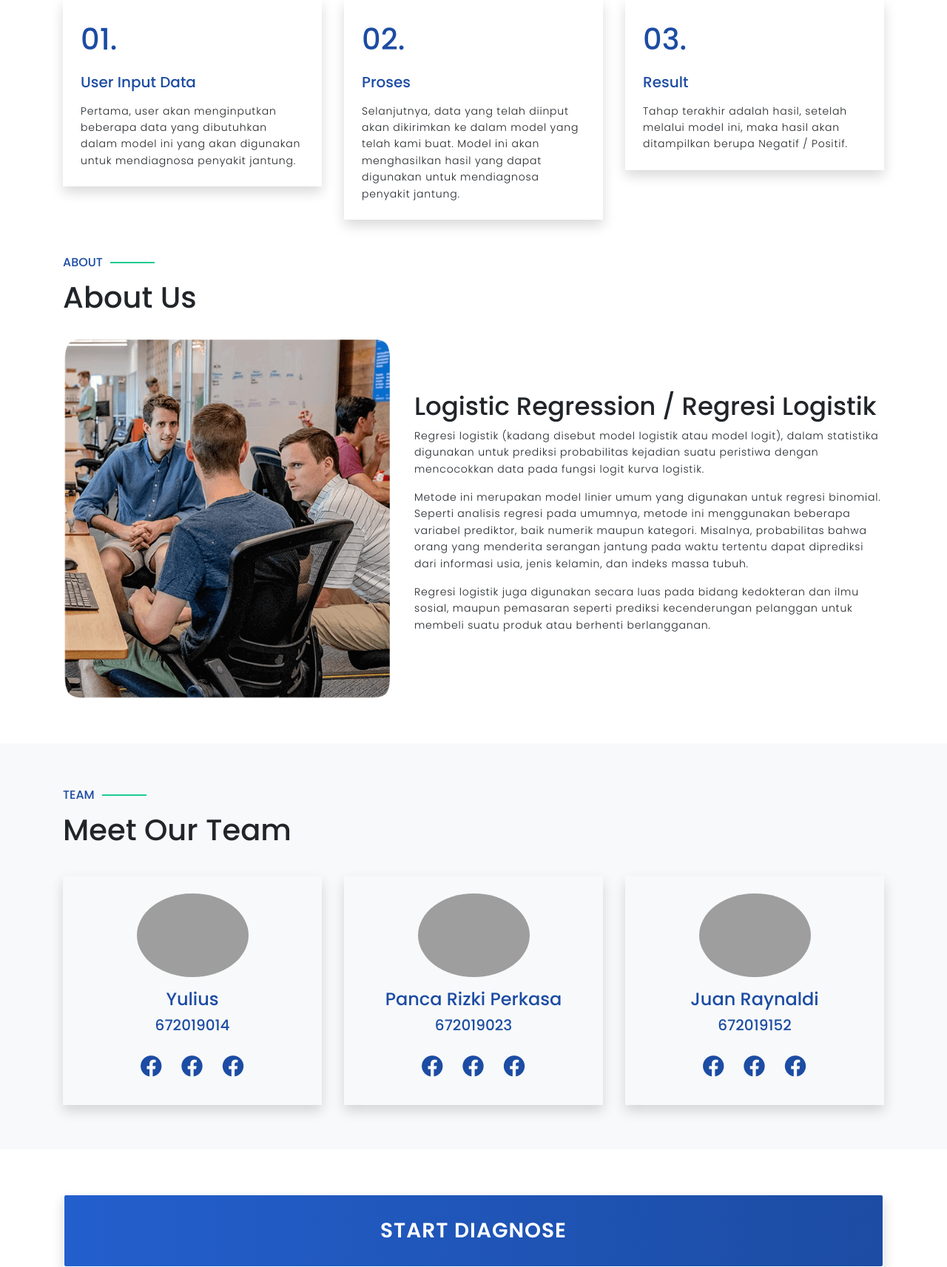
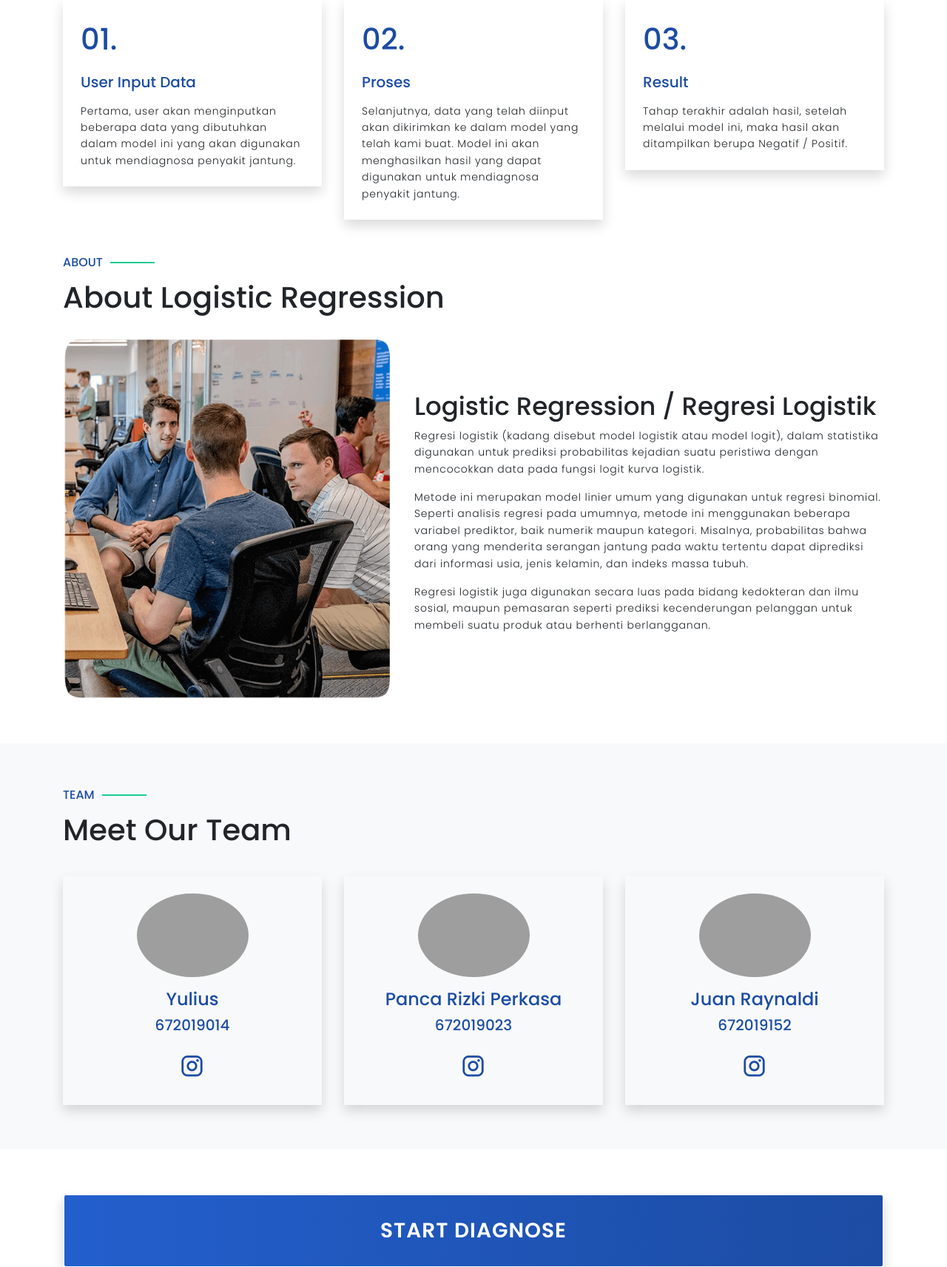
Before and after one commit to yuliusius1/heart_disease_prediction_using_flask, a Flask app: page / in a window 1280 px wide. Shown: the part 863-2576 px from the top of the page at 74% size. Run offline with Flask 2, Linux system fonts and the light colour scheme; parts of the project's set-up code (start-up, migrations or seed data) failed here and were passed over; some libraries are stand-ins or nearby versions; grey boxes are pictures that could not be loaded.

Commit message:
TR 672019014 - 672019023 - 672019152

```diff
--- a/app.py
+++ b/app.py
@@ -11,11 +11,12 @@ app = Flask(__name__)
 model_file = open('model.pkl', 'rb')
 model = pickle.load(model_file, encoding='bytes')
 
-def count_bmi(weight,height):
-    return weight / (height / 100) ** 2
+@app.route('/')
+def index():
+    return render_template('landing.html')
 
 @app.route('/diagnosa', methods=['GET', 'POST'])
-def index():
+def diagnosa():
     if request.method == 'POST':
         name = request.form['name']
         age = request.form['age']
@@ -32,7 +33,6 @@ def index():
         ca = request.form['ca']
         thal = request.form['thal']
 
-
         data = [int(age), int(sex),int(cp),int(trestbps),int(chol),int(restecg),int(fbs),int(thalach),int(exang),float(oldpeak),int(slope),int(ca),int(thal)]
         # convert data to numpy array
         data_as_array = np.asarray(data)
@@ -43,12 +43,8 @@ def index():
             result = 'Negatif'
         else:
             result = 'Positif'
-        return render_template('result.html', data=data , result = result, prediction = prediction)
+        return render_template('result.html', result = result, name = name)
     return render_template('index.html')
-
-@app.route('/')
-def landing():
-    return render_template('one-page.html')
 
 if __name__ == '__main__':
     app.run(host='localhost', port=5000, debug=True)
--- a/templates/one-page.html
+++ b/templates/landing.html
@@ -219,7 +219,9 @@
               </h6>
               <hr />
             </div>
-            <h2 class="title text-md-left text-center f-40">About Us</h2>
+            <h2 class="title text-md-left text-center f-40">
+              About Logistic Regression
+            </h2>
           </div>
           <div class="mt-4">
             <div class="row align-items-center">
@@ -308,23 +310,7 @@
                         class="mx-2 d-inline-block social-icon transition"
                       >
                         <i
-                          class="mdi theme-color mdi-facebook transition f-34"
-                        ></i
-                      ></a>
-                      <a
-                        href="#"
-                        class="mx-2 d-inline-block social-icon transition"
-                      >
-                        <i
-                          class="mdi theme-color mdi-facebook transition f-34"
-                        ></i
-                      ></a>
-                      <a
-                        href="#"
-                        class="mx-2 d-inline-block social-icon transition"
-                      >
-                        <i
-                          class="mdi theme-color mdi-facebook transition f-34"
+                          class="mdi theme-color mdi-instagram transition f-34"
                         ></i
                       ></a>
                     </p>
@@ -361,23 +347,7 @@
                         class="mx-2 d-inline-block social-icon transition"
                       >
                         <i
-                          class="mdi theme-color mdi-facebook transition f-34"
-                        ></i
-                      ></a>
-                      <a
-                        href="#"
-                        class="mx-2 d-inline-block social-icon transition"
-                      >
-                        <i
-                          class="mdi theme-color mdi-facebook transition f-34"
-                        ></i
-                      ></a>
-                      <a
-                        href="#"
-                        class="mx-2 d-inline-block social-icon transition"
-                      >
-                        <i
-                          class="mdi theme-color mdi-facebook transition f-34"
+                          class="mdi theme-color mdi-instagram transition f-34"
                         ></i
                       ></a>
                     </p>
@@ -414,23 +384,7 @@
                         class="mx-2 d-inline-block social-icon transition"
                       >
                         <i
-                          class="mdi theme-color mdi-facebook transition f-34"
-                        ></i
-                      ></a>
-                      <a
-                        href="#"
-                        class="mx-2 d-inline-block social-icon transition"
-                      >
-                        <i
-                          class="mdi theme-color mdi-facebook transition f-34"
-                        ></i
-                      ></a>
-                      <a
-                        href="#"
-                        class="mx-2 d-inline-block social-icon transition"
-                      >
-                        <i
-                          class="mdi theme-color mdi-facebook transition f-34"
+                          class="mdi theme-color mdi-instagram transition f-34"
                         ></i
                       ></a>
                     </p>
@@ -458,7 +412,7 @@
             );
             font-size: 28px !important;
           "
-          href="#Contactus"
+          href="/diagnosa"
           class="btn theme-btn text-capitalize d-flex justify-content-center align-items-center p-5 h3 rounded shadow wow fadeInBottom"
           data-wow-duration="1.0s"
           >START DIAGNOSE</a
--- a/templates/result.html
+++ b/templates/result.html
@@ -6,6 +6,8 @@
     rel="stylesheet"
   />
   <link rel="stylesheet" href="static/bootstrap/css/bootstrap.min.css" />
+  <link rel="shortcut icon" href="static/images/favicon.ico" type="image/ico" />
+
   <script src="static/bootstrap/js/bootstrap.min.js"></script>
   <style>
     body {
@@ -103,8 +105,8 @@
     <h5>Metodelogi Data Science</h5>
     <h5 class="mb-5">672019014 - 672019023 - 672019152</h5>
     <h3 class="pt-2 text-center">
-      Berdasarkan data yang anda masukkan, Hasil prediksi penyakit jantung anda
-      yaitu
+      Hi {{ name }}, Berdasarkan data yang anda masukkan, Hasil prediksi
+      penyakit jantung anda yaitu
     </h3>
     <h2
       class="text-center {% if(result == 'Positif') %} text-danger {% else %} text-success {% endif %}"
```
Also changed, not shown: templates/index.html (+14 -12 lines), 2 other files.
